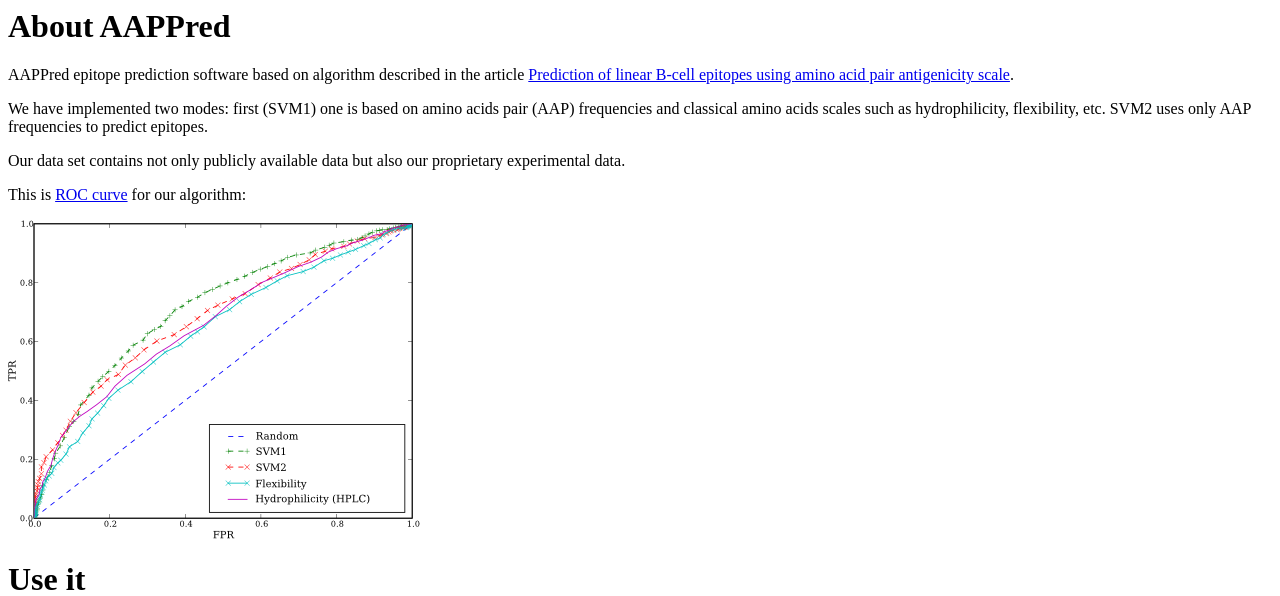
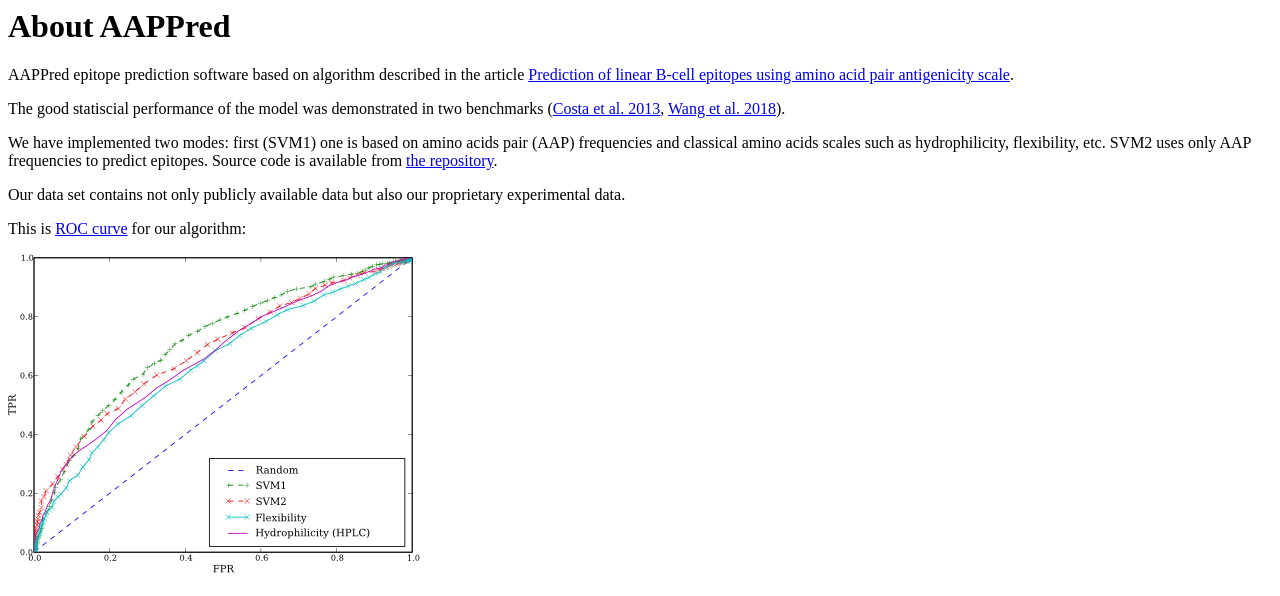
Before and after one commit to idavydov/aappred, a Python web app: template templates/main.html in a window 1280 px wide. Shown: the top 596 px of the page. Run offline with Jinja, Linux system fonts and the light colour scheme; the template is opened without the code that fills it, so the values that code supplies are empty.

Commit message:
update main text

```diff
--- a/templates/main.html
+++ b/templates/main.html
@@ -2,9 +2,16 @@
 <p>AAPPred epitope prediction software based on algorithm described in the
 article <a href="http://www.ncbi.nlm.nih.gov/pubmed/17252308">Prediction of
 linear B-cell epitopes using amino acid pair antigenicity scale</a>.
-<p>We have implemented two modes: first (SVM1) one is based on amino acids pair
-(AAP) frequencies and classical amino acids scales such as hydrophilicity,
-flexibility, etc. SVM2 uses only AAP frequencies to predict epitopes.
+<p>The good statiscial performance of the model was demonstrated in
+two benchmarks
+(<a href="https://doi.org/10.2174/0929866511320060011">Costa et
+al. 2013</a>,
+<a href="https://doi.org/10.2174/1574893612666170711154318">Wang et al. 2018</a>).
+<p>We have implemented two modes: first (SVM1) one is based on amino
+acids pair (AAP) frequencies and classical amino acids scales such as
+hydrophilicity, flexibility, etc. SVM2 uses only AAP frequencies to
+predict epitopes. Source code is available
+from <a href="https://bitbucket.org/Davydov/aappred/">the repository</a>.
 <p>Our data set contains not only publicly available data but also our proprietary
 experimental data.
 <p>This is <a href="http://en.wikipedia.org/wiki/Receiver_Operating_Characteristic">
```
